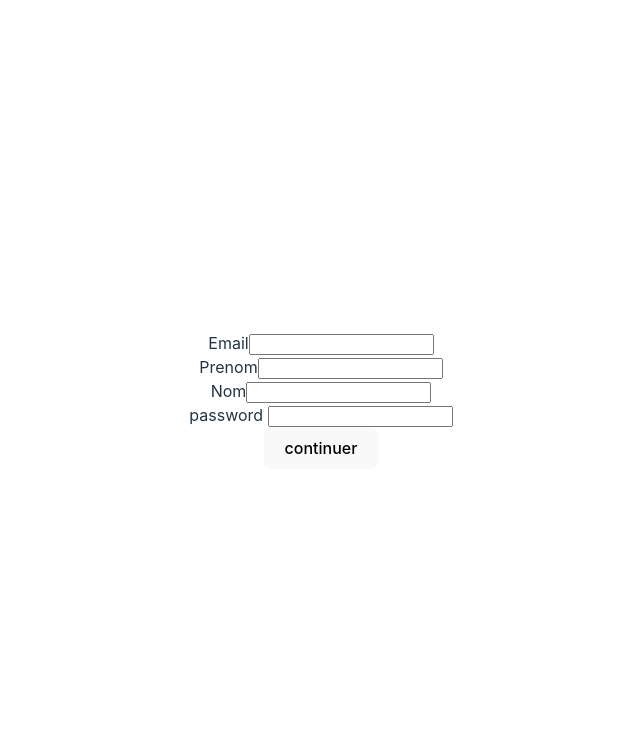
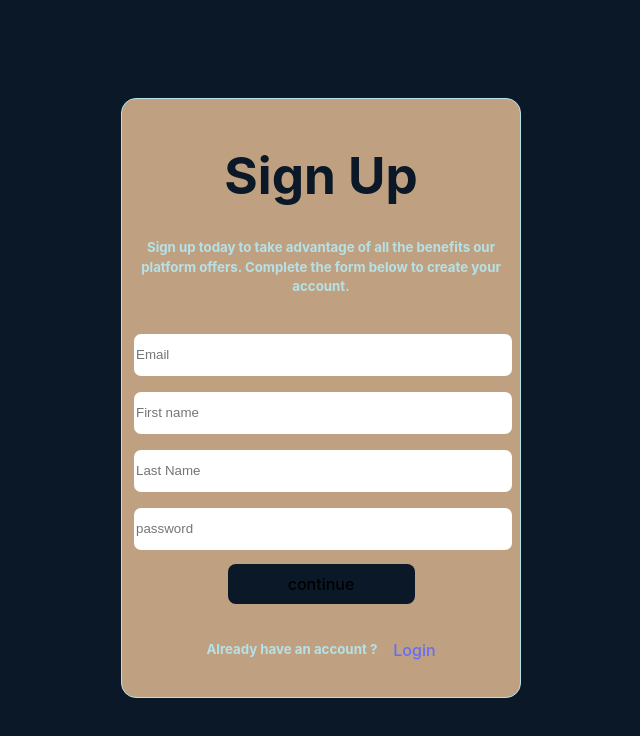
Before and after one commit to NockIA/ydiscovery, a React (Vite) app in the folder client/: page /signup in a window 1280 px wide. Shown: the top 736 px of the page, without its empty margins (319-959 px from the left). Built offline with nearby package versions, Linux system fonts and the light colour scheme.

Commit message:
creation du css pour la page signup

```diff
--- a/client/src/pages/styles/signup.css
+++ b/client/src/pages/styles/signup.css
@@ -0,0 +1,57 @@
+body {
+  background-color: #0A1828;
+}
+
+.container {
+  display: flex;
+  flex-direction: column;
+  align-items: center;
+  justify-content: space-around;
+  margin-bottom: 5px;
+  font-weight: bold;
+  padding: 12px;
+  border: 1px solid #B6E1E7;
+  border-radius: 15px;
+  width: 400px;
+  height: 600px;
+  box-sizing: border-box;
+  background-color: #BFA181;
+  gap: 10px;
+}
+
+.button {
+  border: none;
+  background-color: #0A1828;
+  width: 50%;
+}
+
+.container_inputs input{
+  border: none;
+  width: 100%;
+  height: 40px;
+  border-radius: 7px;
+}
+
+.container_inputs {
+  display: flex;
+  flex-direction: column;
+  gap: 1rem;
+  width: 100%;
+}
+
+.container-account {
+  display: flex;
+  flex-direction: row;
+  gap: 1rem;
+  align-items: center;
+  justify-content: center;
+  width: 100%;
+}
+
+h5 {
+  color: #B6E1E7 ;
+}
+
+h1 {
+  color: #0A1828;
+}
--- a/client/src/pages/templates/signUp.jsx
+++ b/client/src/pages/templates/signUp.jsx
@@ -1,37 +1,32 @@
 import '../styles/signup.css'
-import React,{useState} from 'react'
+import React, { useState } from 'react'
+import { Link } from 'react-router-dom'
 
 export function SingUp() {
   const [Email, setEmail] = useState('')
   const [Prenom, setPrenom] = useState('')
   const [Nom, setNom] = useState('')
-  const [password ,setPassword] = useState('')
+  const [password, setPassword] = useState('')
 
   return (
     <>
-      <div>
-        <div className='container'>
-            <div>
-              <label htmlFor="">Email</label>
-              <input onChange={(e)=>setEmail(e.target.value)} type="email" />
-            </div>
-            <div>
-              <label htmlFor="">Prenom</label>
-              <input onChange={(e)=>setPrenom(e.target.value)} type="texte" />
-            </div>
-            <div>
-              <label htmlFor="">Nom</label>
-              <input onChange={(e)=>setNom(e.target.value)} type="texte" />
-            </div>
-            <div>
-              <label htmlFor="">password </label>
-              <input onChange={(e)=>setPassword(e.target.value)} type="password" />
-            </div>
-            <div>
-              <button>
-                continuer
-              </button>
-            </div>
+      <div className='container'>
+        <div>
+          <h1>Sign Up</h1>
+          <h5>Sign up today to take advantage of all the benefits our platform offers. Complete the form below to create your account. </h5>
+        </div>
+        <div className='container_inputs'>
+          <input className='email' placeholder='Email' onChange={(e) => setEmail(e.target.value)} type="email" />
+          <input className='first-name' placeholder='First name' onChange={(e) => setPrenom(e.target.value)} type="texte" />
+          <input className='last-name' placeholder='Last Name' onChange={(e) => setNom(e.target.value)} type="texte" />
+          <input className='password' placeholder='password' onChange={(e) => setPassword(e.target.value)} type="password" />
+        </div>
+        <button className='button'>
+          continue
+        </button>
+        <div className='container-account'>
+        <h5>Already have an account ?</h5>
+        <Link to={'/signin'}>Login</Link>
         </div>
       </div>
     </>
```
